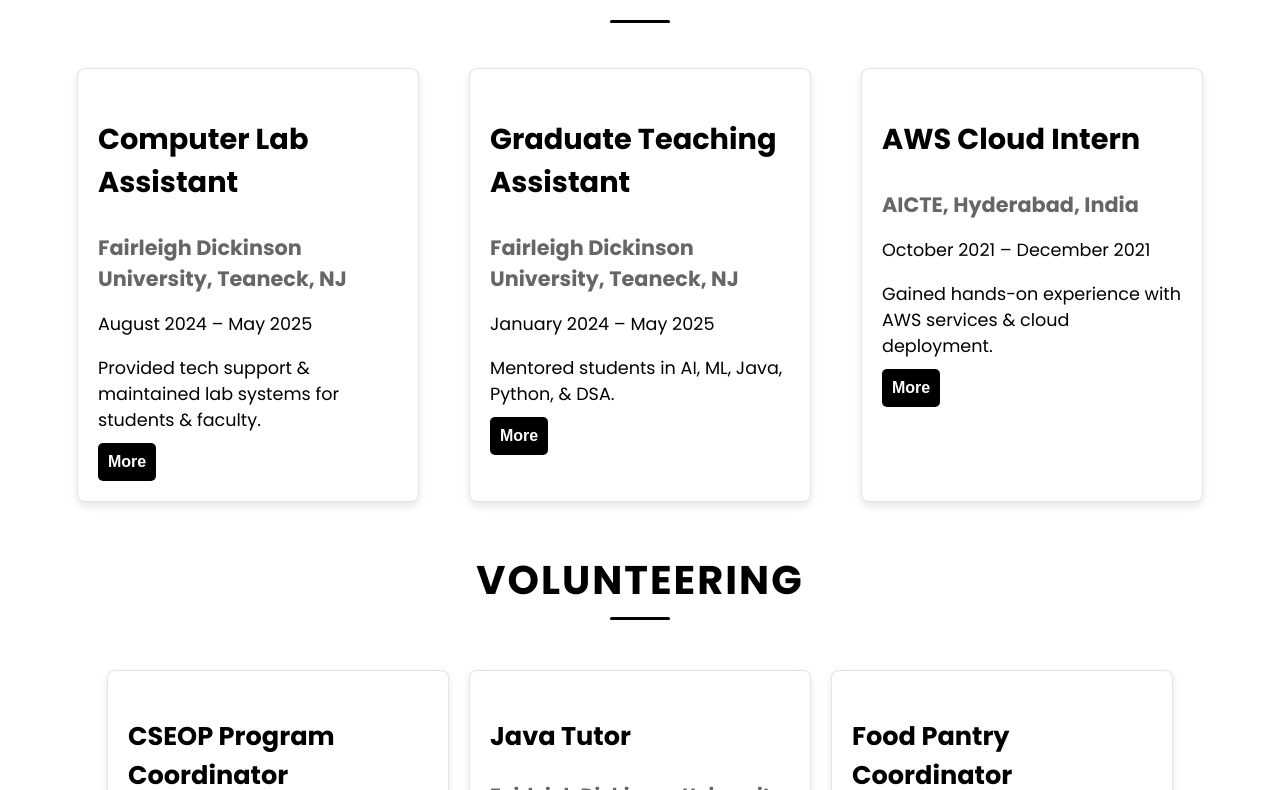
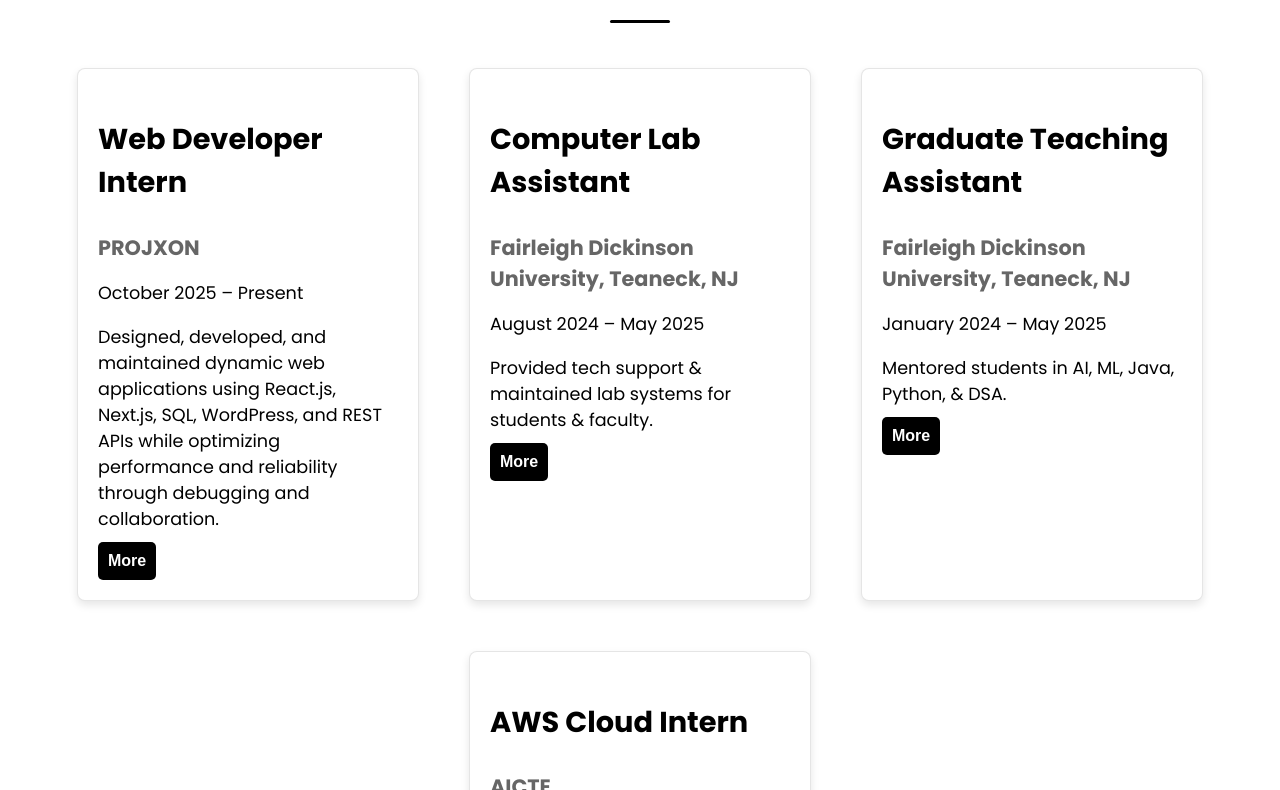
Before and after one commit to maherakhan85/portfolio, a React (Create React App) app: page / in a window 1280 px wide. Shown: the part 2190-2980 px from the top of the page. Built offline with nearby package versions, Linux system fonts and the light colour scheme.

Commit message:
Experience Updated

```diff
--- a/src/App.js
+++ b/src/App.js
@@ -7,6 +7,23 @@
 const Portfolio = () => {
   // Work Experience Data
   const experiences = [
+    {
+      title: "Web Developer Intern",
+      company: "PROJXON",
+      duration: "October 2025 – Present",
+      shortDescription: "Designed, developed, and maintained dynamic web applications using React.js, Next.js, SQL, WordPress, and REST APIs while optimizing performance and reliability through debugging and collaboration.",
+      fullDescription: <ul>
+        <li>Designed, coded, tested, and maintained web applications using React.js, Next.js, and SQL databases. </li>
+        <li> Assist in building and maintaining WordPress-based websites and web applications, ensuring smooth back-end functionality and performance.</li>
+        <li> Work with REST APIs to integrate external data and manage databases to support dynamic, data driven web experiences.</li>
+        <li> Support debugging, server management, and code documentation to enhance the overall functionality and reliability of web applications.</li>
+        <li> Analyzed existing program logic to identify bugs and performance issues, modifying code to improve efficiency and reliability.</li>
+        <li> Collaborated closely with team members to assess usability requirements and technical specifications.</li>
+        <li> Performed diagnostic testing to detect syntax and logic errors and implemented fixes.</li>
+        <li> Maintained and enhanced existing applications while contributing to new feature development.</li>
+        <li> Work independently on assigned tasks while reporting progress during regular team meetings.</li>
+      </ul>,
+    },
     {
       title: "Computer Lab Assistant",
       company: "Fairleigh Dickinson University, Teaneck, NJ",
@@ -31,7 +48,7 @@
     },
     {
       title: "AWS Cloud Intern",
-      company: "AICTE, Hyderabad, India",
+      company: "AICTE",
       duration: "October 2021 – December 2021",
       shortDescription: "Gained hands-on experience with AWS services & cloud deployment.",
       fullDescription:
```
